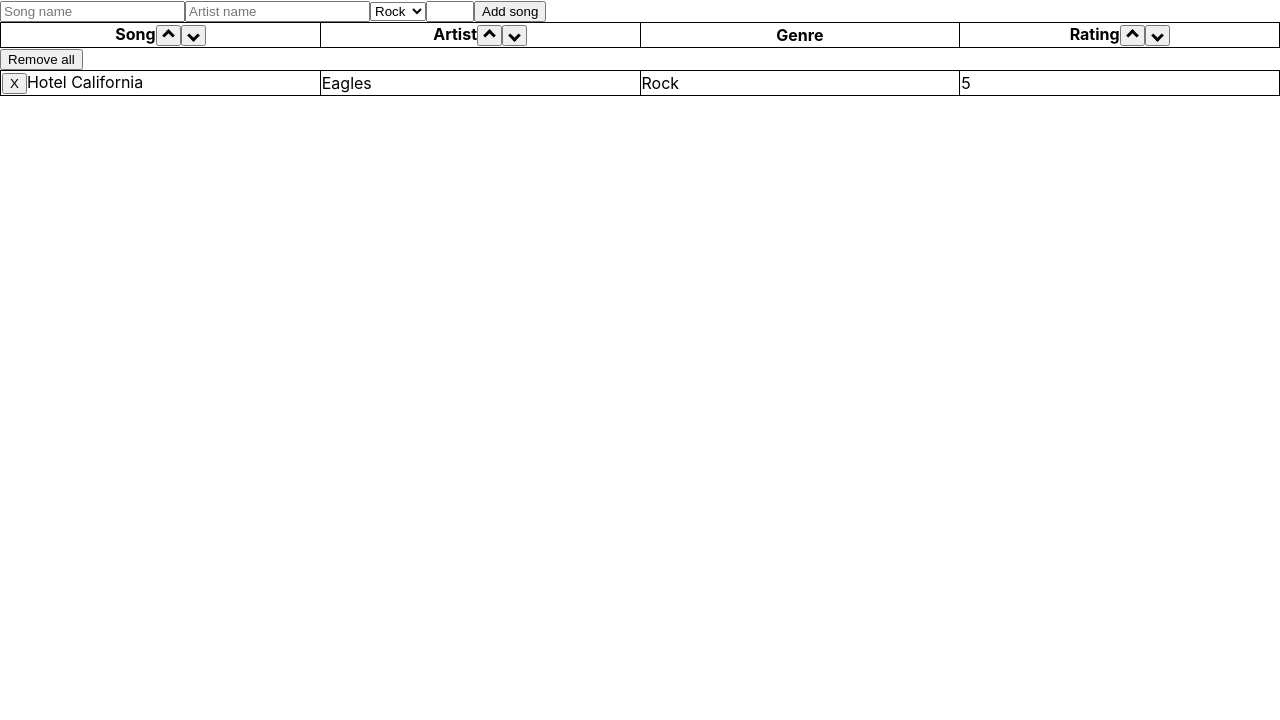
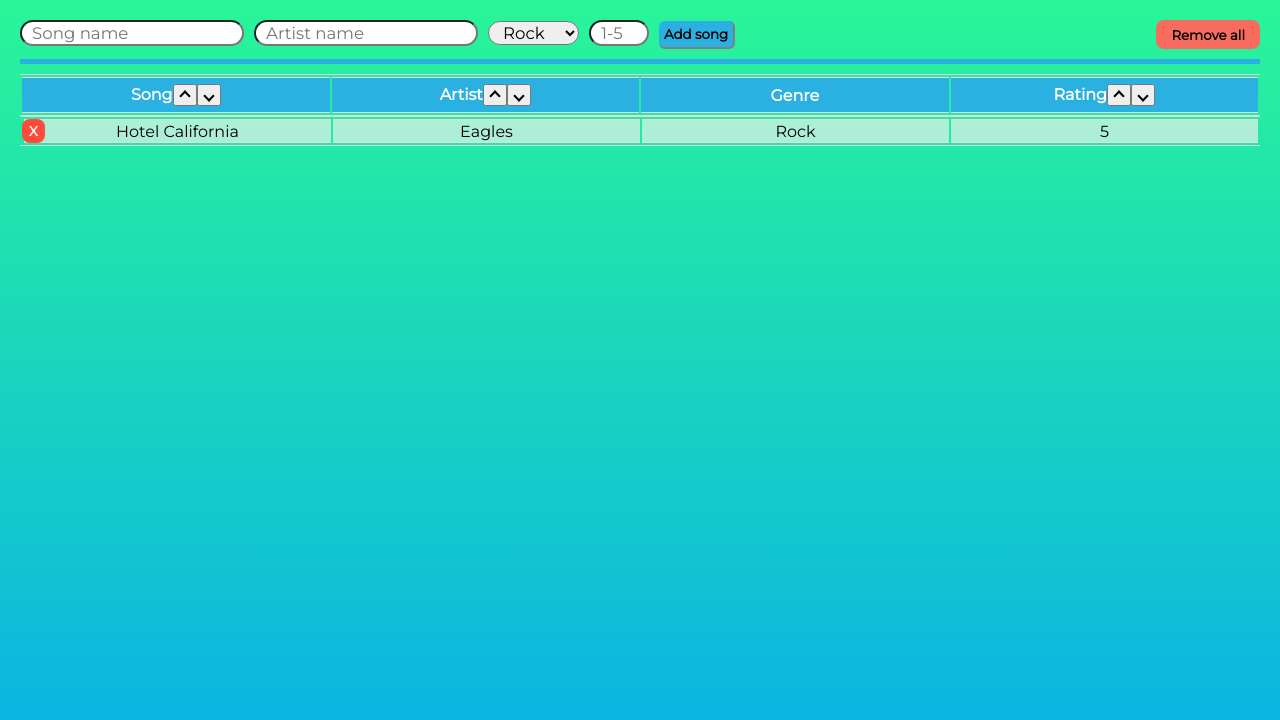
Before and after one commit to QuincyZ97/React-playlist, a React (Create React App) app: page / in a window 1280 px wide. Shown: the top 720 px of the page. Built offline with nearby package versions, Linux system fonts and the light colour scheme.

Commit message:
Release 1.0 | React Playlist with basic CSS

```diff
--- a/src/components/SongForm.js
+++ b/src/components/SongForm.js
@@ -1,4 +1,5 @@
 import { addSong } from '../0_actions'
+import { deleteAll } from '../0_actions'
 import {useDispatch, useSelector} from 'react-redux';
 
 function SongForm() {
@@ -32,24 +33,23 @@ function SongForm() {
 
 // ################################################
     return (
+        <div className="input" >
+
         <form onSubmit={(event) => handleSubmit(event)}>
-
-        <input id="title" name="title" type="text" placeholder="Song name" />
-
-        <input id="artist" name="artist" type="text" placeholder="Artist name" />
-
-        <select id="genre" name="genre">
+        <input className="input__field" id="title" name="title" type="text" placeholder="Song name" />
+        <input className="input__field" id="artist" name="artist" type="text" placeholder="Artist name" />
+        <select className="input__field" id="genre" name="genre">
             <option value="Rock">Rock</option>
             <option value="Rap">Rap</option>
             <option value="Pop">Pop</option>
             <option value="Other">Other</option>
         </select>
+        <input className="input__field" type="number" id="rating" name="rating" min="1" max="5" placeholder="1-5" />
+        <input className="input__btn" type="submit" value="Add song"/>
+        </form>
 
-        <input type="number" id="rating" name="rating" min="1" max="5" />
-
-        <input type="submit" value="Add song"/>
-
-        </form>
+        <button className="removeBtn" onClick={() => dispatch(deleteAll())}>Remove all</button>
+        </div>
     );
 }
 
--- a/src/components/SongItem.js
+++ b/src/components/SongItem.js
@@ -7,7 +7,8 @@ function SongItem(props) {
 
     return (
         <tr key={props.id}>
-            <td><button onClick={() => dispatch(deleteSong(props.id))}> X </button>{props.title}</td>
+            <button className="removeBtn--single" onClick={() => dispatch(deleteSong(props.id))}> X </button>
+            <td>{props.title}</td>
             <td>{props.artist}</td>
             <td>{props.genre}</td>
             <td>{props.rating}</td>
--- a/src/components/SongList.js
+++ b/src/components/SongList.js
@@ -1,11 +1,10 @@
 import SongItem from './SongItem'
 import React from 'react';
-import { useSelector, useDispatch } from 'react-redux';
-import { deleteAll } from '../0_actions'
+import { useSelector } from 'react-redux';
+
 
 function SongList() {
     const userSongList = useSelector(state => state.songs);
-    const dispatch = useDispatch();
 
     const SongDisplay = userSongList.map(song =>
         <SongItem
@@ -18,14 +17,11 @@ function SongList() {
         />)
 
     return (
-    <div>
-        <button onClick={() => dispatch(deleteAll())}>Remove all</button>
         <table>
             <tbody>
                 {SongDisplay}
             </tbody>
         </table>
-    </div>
     );
 }
 
--- a/src/index.css
+++ b/src/index.css
@@ -1,10 +1,23 @@
+@import url('https://fonts.googleapis.com/css?family=Montserrat');
+* {
+  font-family: Montserrat;
+}
+
 body {
   margin: 0;
+  padding: 20px;
   font-family: -apple-system, BlinkMacSystemFont, 'Segoe UI', 'Roboto', 'Oxygen',
     'Ubuntu', 'Cantarell', 'Fira Sans', 'Droid Sans', 'Helvetica Neue',
     sans-serif;
   -webkit-font-smoothing: antialiased;
   -moz-osx-font-smoothing: grayscale;
+  font-family: Montserrat;
+  background-color: #08AEEA;
+  background-image: -webkit-gradient(linear, left bottom, left top, from(#08AEEA), to(#2AF598));background-image: linear-gradient(0deg, #08AEEA 0%, #2AF598 100%);
+}
+
+html {
+  height: 100%;
 }
 
 code {
@@ -13,19 +26,33 @@ code {
 }
 
 table, th, td {
-  border: 1px solid black;
-  border-collapse: collapse;
+  border-top: 1px solid #ddd;
+  border-bottom: 1px solid #ddd;
   table-layout: fixed ;
   width: 100% ;
 }
 
+th{
+  padding-top: 6px;
+  padding-bottom: 6px;
+  text-align: left;
+  background-color: #2ab1e2;
+  color: white;
+  text-align: center;
+  vertical-align: middle;
+}
+
+tr:nth-child(odd){background-color: #f2f2f2ab;}
+
 td {
   width: 25% ;
+  text-align: center;
+  vertical-align: middle;
 }
 
 .arrow {
   border: solid black;
-  border-width: 0 3px 3px 0;
+  border-width: 0 2px 2px 0;
   display: inline-block;
   padding: 3px;
 }
@@ -36,6 +63,73 @@ td {
 }
 
 .down {
+  top: -5px;
   transform: rotate(45deg);
   -webkit-transform: rotate(45deg);
 }
+
+/* BUTTONS */
+.removeBtn {
+  outline: none;
+  border: none;
+  background-color: #f76c5f;
+  padding: 5px 15px;
+  font-weight: bold;
+  cursor: pointer;
+  border-radius: 8px;
+}
+
+.removeBtn--single{
+  outline: none;
+  border: none;
+  background-color: #ff4b3b;
+  padding: 4px 7px;
+  font-weight: bold;
+  cursor: pointer;
+  border-radius: 8px;
+  color:white;
+}
+
+.removeBtn:hover{
+  background-color: #f3938a;
+}
+
+.removeBtn--single:hover{
+  background-color: #f3938a;
+}
+
+/* INPUT */
+.input {
+  border-bottom: 5px solid #2ab1e2;
+  margin-bottom: 10px;
+  padding-bottom: 10px;
+  display: flex;
+  justify-content: space-between;
+}
+
+.input__btn {
+  border: none;
+  border-bottom: 2px solid gray;
+  border-right: 2px solid gray;
+  background-color: #2ab1e2;;
+  padding: 5px 5px;
+  font-weight: bold;
+  cursor: pointer;
+  border-radius: 6px;
+}
+
+.input__btn:hover{
+  background-color: #68c4e6;;
+}
+
+.input__field {
+  border-radius: 40px;
+  padding-right: 10px;
+  padding-left: 10px;
+  font-size: 1.3vw;
+  outline: none;
+}
+
+input, select {
+  margin-right: 10px;
+}
```
